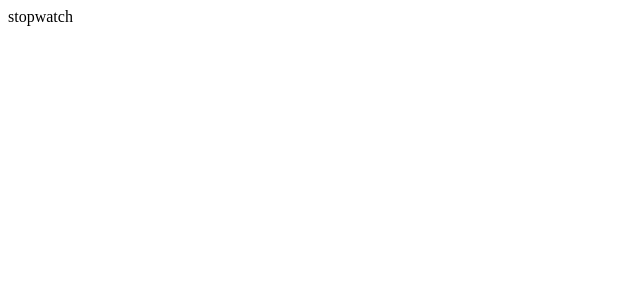
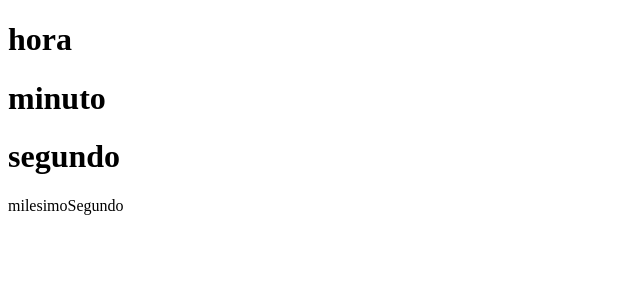
Before and after one commit to lfsmariz/stopWatchReact, a React (Create React App) app: page /stopwatch in a window 1280 px wide. Shown: the top 300 px of the page, without its empty margins (0-640 px from the left). Built offline with nearby package versions, Linux system fonts and the light colour scheme.

Commit message:
create Stopwatch component

```diff
--- a/src/Components/SampleComponent/index.jsx
+++ /dev/null
@@ -1,7 +0,0 @@
-const SampleComponent = () => {
-  return (
-    <div>SAMPLE</div>
-  )
-}
-
-export default SampleComponent
--- /dev/null
+++ b/src/Components/StopWatch/index.jsx
@@ -0,0 +1,13 @@
+const Stopwatch = () => {
+
+  return (
+    <div>
+      <h1>hora</h1>
+      <h1>minuto</h1>
+      <h1>segundo</h1>
+      <p>milesimoSegundo</p>
+    </div>
+  )
+}
+
+export default Stopwatch;
--- a/src/Pages/SelectPage/index.jsx
+++ b/src/Pages/SelectPage/index.jsx
@@ -1,13 +1,11 @@
 import React from 'react';
 import { Link } from 'react-router-dom';
-import SampleComponent from '../../Components/SampleComponent';
 
 const SelectPage = () => {
   return (
     <>
       <Link to="/stopwatch">Stopwatch</Link>
       <Link to="/countdown">CountDown</Link>
-      <SampleComponent />
     </>
   );
 };
--- a/src/Pages/StopWatchPage/index.jsx
+++ b/src/Pages/StopWatchPage/index.jsx
@@ -1,6 +1,8 @@
+import Stopwatch from "../../Components/StopWatch"
+
 const StopwatchPage = () => {
   return (
-    <div>stopwatch</div>
+    <Stopwatch />
   )
 }
 
```
